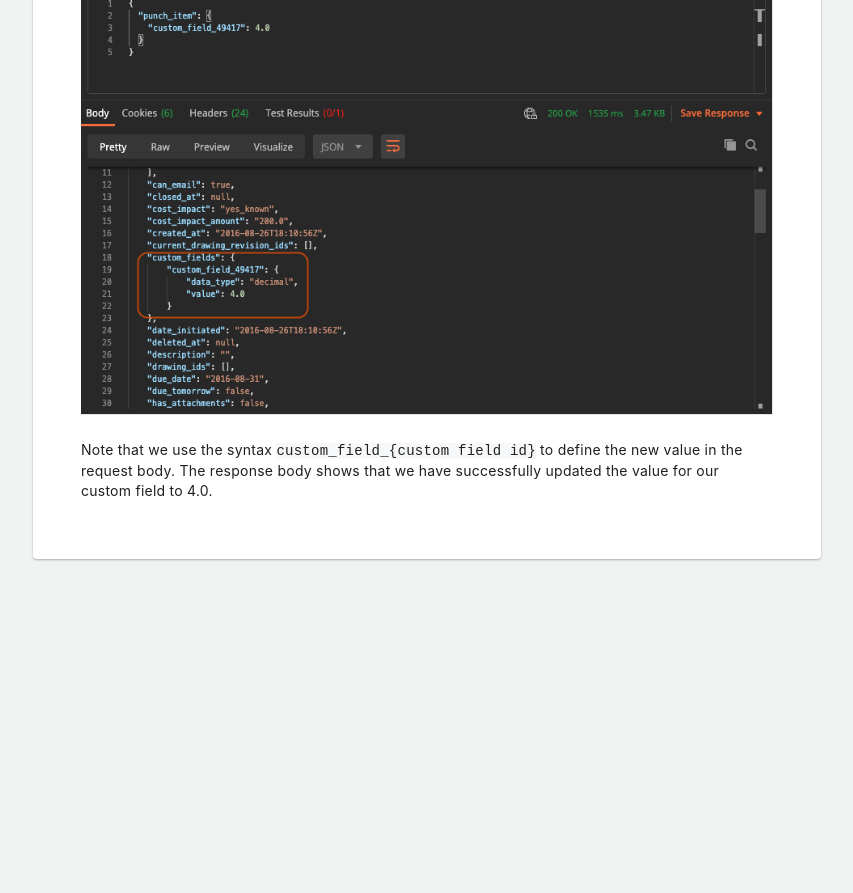
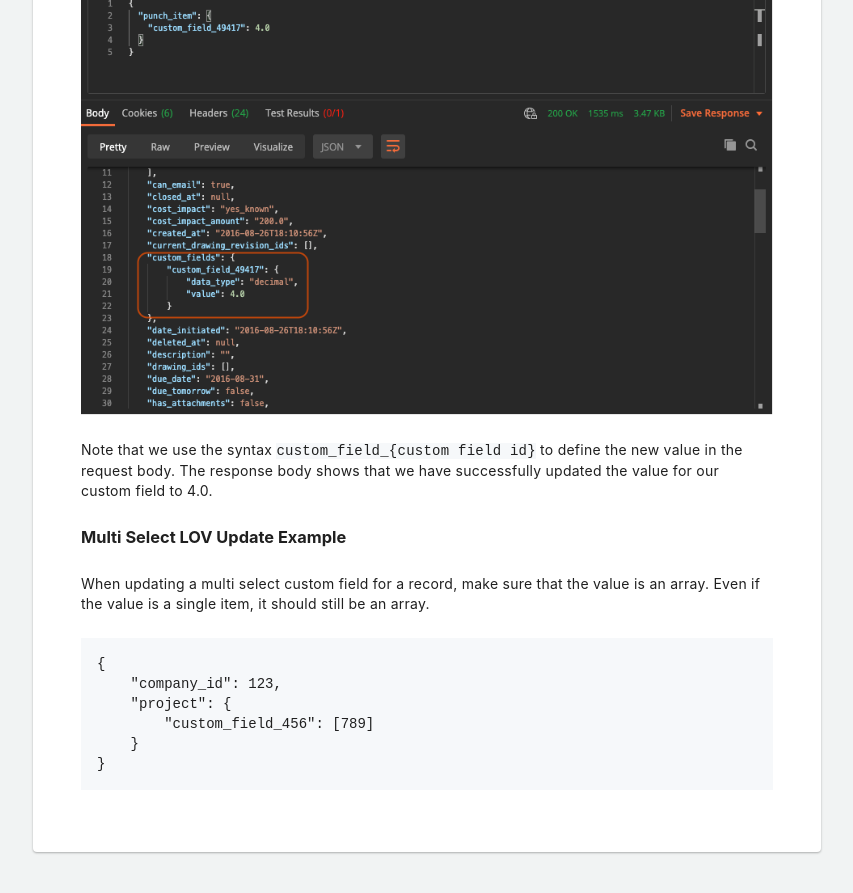
Before and after one commit to procore/documentation, a Jekyll site: the page built from tutorials/tutorial_config_fieldsets.md, in a window 1280 px wide and 900 px high, scrolled down 4120 px. Shown: the top 893 px of the window, without its empty margins (411-1264 px from the left). Built offline with Jekyll 4.4.1, drawn with Linux system fonts in a browser that asks for light colours; before the commit the page ends 4727 px from its top, so only the background shows below that.

Commit message:
add example of multi select cfs update

````diff
--- a/tutorials/tutorial_config_fieldsets.md
+++ b/tutorials/tutorial_config_fieldsets.md
@@ -106,3 +106,16 @@ We'll change the value for the custom field to 4.0.
 
 Note that we use the syntax `custom_field_{custom field id}` to define the new value in the request body.
 The response body shows that we have successfully updated the value for our custom field to 4.0.
+
+### Multi Select LOV Update Example
+
+When updating a multi select custom field for a record, make sure that the value is an array. Even if the value is a single item, it should still be an array.
+
+```
+{
+    "company_id": 123,
+    "project": {
+        "custom_field_456": [789]
+    }
+}
+```
````
